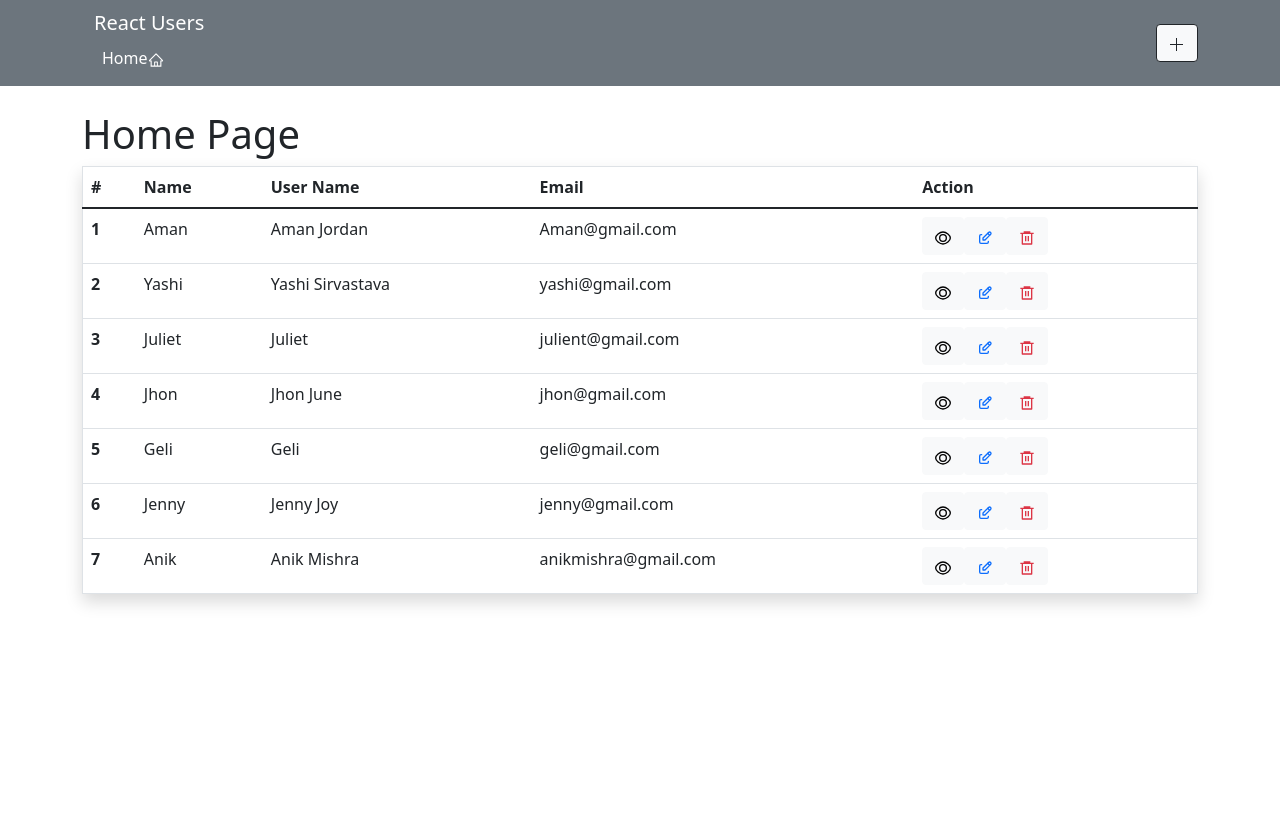
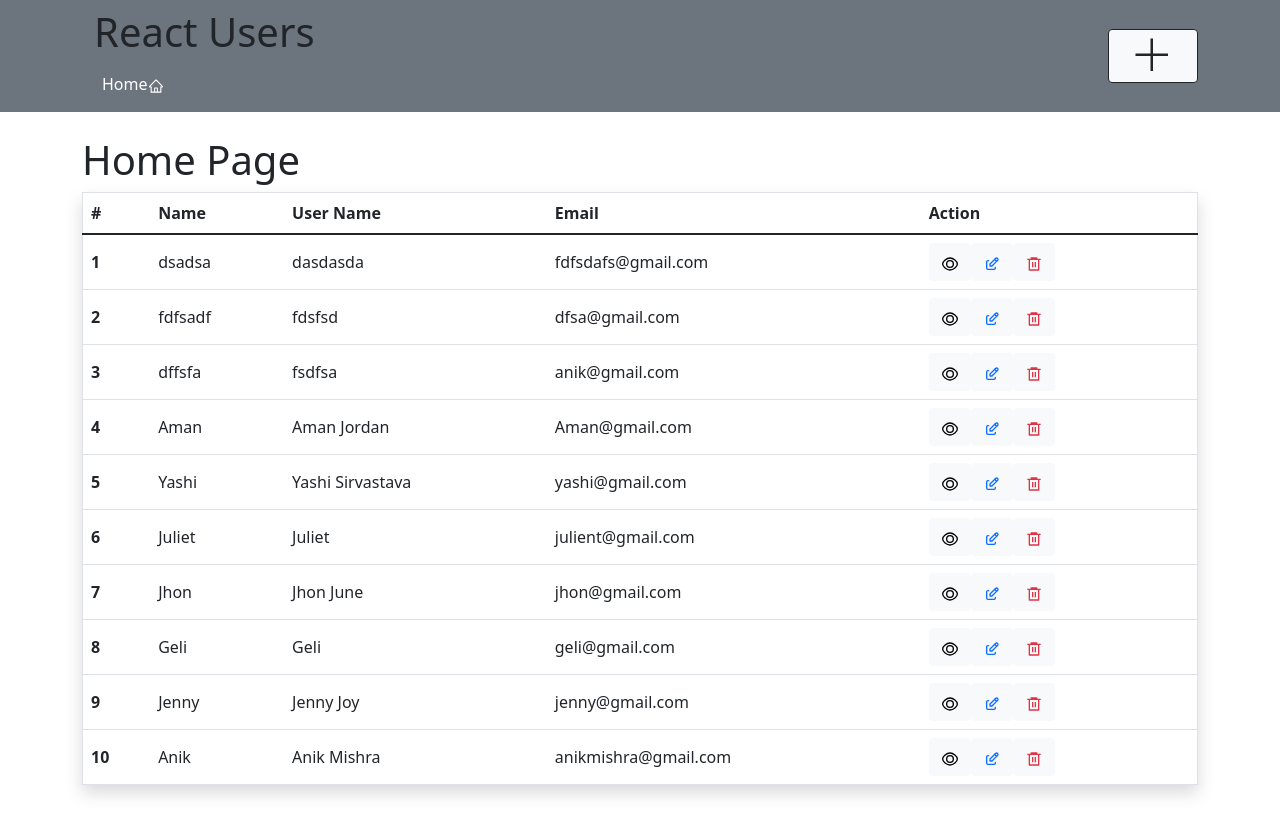
Before and after one commit to ANIKMISHRA/react_crud_project, a React (Create React App) app: page / in a window 1280 px wide. Before the commit the page ends 800 px from the top, so only its background shows below. Built offline with nearby package versions, Linux system fonts and the light colour scheme; data requests are answered from the project's data file.

Commit message:
worked on popup messages and styling

```diff
--- a/db.json
+++ b/db.json
@@ -55,6 +55,30 @@
       "phone": "837667632733",
       "website": "Amanjordandone.com",
       "id": 7
+    },
+    {
+      "name": "dffsfa",
+      "username": "fsdfsa",
+      "email": "anik@gmail.com",
+      "phone": "fdfsd",
+      "website": "fdsfsa",
+      "id": 8
+    },
+    {
+      "name": "fdfsadf",
+      "username": "fdsfsd",
+      "email": "dfsa@gmail.com",
+      "phone": "837667632733",
+      "website": "fsdfaffa",
+      "id": 9
+    },
+    {
+      "name": "dsadsa",
+      "username": "dasdasda",
+      "email": "fdfsdafs@gmail.com",
+      "phone": "dsfasf",
+      "website": "fdsfsa",
+      "id": 10
     }
   ]
 }
--- a/package.json
+++ b/package.json
@@ -16,6 +16,7 @@
     "react-icons": "^4.7.1",
     "react-router-dom": "^6.6.1",
     "react-scripts": "4.0.3",
+    "sweetalert2": "^11.6.16",
     "web-vitals": "^1.1.2"
   },
   "scripts": {
--- a/src/components/layout/Form.js
+++ b/src/components/layout/Form.js
@@ -32,7 +32,7 @@ const Form = ({ user, onSubmit, formErrors, id, setUser }) => {
                         className="form-control form-control-md"
                         value={name}
                         onChange={e => onInputChange(e)}
-                        placeholder="emnter your name" name="name"
+                        placeholder="enter your name" name="name"
                     />
                     <span className="frm-val-error">{formErrors?.name}</span>
                 </div>
@@ -92,7 +92,7 @@ const Form = ({ user, onSubmit, formErrors, id, setUser }) => {
                     <span className="frm-val-error">{formErrors?.website}</span>
                 </div>
             </div>
-            <button type="submit" disabled={!name || !email} className="btn btn-primary btn-block">{id ? 'Update user' : 'Add user'}</button>
+            <button type="submit" disabled={!name || !email} className="btn btn-secondary btn-block">{id ? 'Update user' : 'Add user'}</button>
         </form>
     )
 }
--- a/src/components/layout/Navbar.js
+++ b/src/components/layout/Navbar.js
@@ -15,7 +15,7 @@ const Navbar = () => {
         <nav className="navbar navbar-expand-lg navbar-dark bg-secondary">
             <div className="container">
                 <div className="container-fluid">
-                    <a className="navbar-brand" href="#">React Users</a>
+                    <h1>React Users</h1>
                     <button
                         className="navbar-toggler"
                         type="button"
@@ -29,15 +29,15 @@ const Navbar = () => {
                     <div className="collapse navbar-collapse" id="navbarSupportedContent">
                         <ul className="navbar-nav me-auto mb-2 mb-lg-0">
                             <li className="nav-item">
-                                <NavLink className="nav-link" exact to="/">
+                                <NavLink className="nav-link text-white" exact to="/">
                                     Home<AiOutlineHome />
                                 </NavLink>
                             </li>
                         </ul>
                     </div>
                 </div>
-                <Link className="btn btn-light btn-outline-dark pl-5 " type="button" to="/users/add">
-                    <VscAdd />
+                <Link className="btn btn-light btn-outline-dark px-4 " type="button" to="/users/add">
+                    <VscAdd size='40px'/>
                 </Link>
             </div>
         </nav>
--- a/src/components/pages/Home.js
+++ b/src/components/pages/Home.js
@@ -9,6 +9,8 @@ import { RiDeleteBin6Line } from 'react-icons/ri';
 
 // service
 import { deleteSpecificUser, getUsers } from '../services/Services';
+import { PopupMessage } from '../services/PopupMessages';
+import { ERROR_MESSAGE, DELETED_MESSAGE } from '../services/Messages';
 
 /**
  * Method to handle to show all users data
@@ -44,8 +46,10 @@ const Home = () => {
             await deleteSpecificUser(id);
             const results = await getUsers();
             setUsers(results?.data.reverse())
+            PopupMessage(DELETED_MESSAGE);
             navigate('/');
         } catch (error) {
+            PopupMessage(ERROR_MESSAGE);
             console.log(error);
         }
     }
@@ -56,7 +60,7 @@ const Home = () => {
                 <h1>Home Page</h1>
                 <table className="table border shadow">
                     <thead className="thead-dark">
-                        <tr>
+                        <tr className='align-middle'>
                             <th scope="col">#</th>
                             <th scope="col">Name</th>
                             <th scope="col">User Name</th>
@@ -66,8 +70,8 @@ const Home = () => {
                     </thead>
                     <tbody>
                         {
-                            users?.map((user, index) => (
-                                <tr key={index}>
+                          users && users?.map((user, index) => (
+                                <tr className='align-middle' key={index}>
                                     <th scope="row">{index + 1}</th>
                                     <td>{user?.name}</td>
                                     <td>{user?.username}</td>
--- /dev/null
+++ b/src/components/services/Messages.js
@@ -0,0 +1,5 @@
+// Messages
+export const SUCCESS_MESSAGE = 'User added successfully';
+export const ERROR_MESSAGE = 'Something went wrong!';
+export const DELETED_MESSAGE = 'Deleted successfully';
+export const UPDATED_MESSAGE = 'Updated successfully';
--- /dev/null
+++ b/src/components/services/PopupMessages.js
@@ -0,0 +1,16 @@
+// npm package
+import Swal from "sweetalert2";
+
+/**
+ * Method to handle Popup messages.
+ * @param {string} title
+ */
+const PopupMessage = (title) => {
+    Swal.fire({
+        position: 'top-end',
+        title: title,
+        timer: 1500,
+        confirmButtonColor: '#3085d6'
+    })
+}
+export {PopupMessage};
--- a/src/components/users/AddUser.js
+++ b/src/components/users/AddUser.js
@@ -1,6 +1,5 @@
 // npm packages
 import React, { useState, useEffect } from "react";
-import axios from "axios";
 import { useNavigate } from "react-router-dom";
 
 // component
@@ -8,6 +7,8 @@ import Form from "../layout/Form";
 
 // service
 import { addUser } from "../services/Services";
+import { SUCCESS_MESSAGE, ERROR_MESSAGE } from "../services/Messages";
+import { PopupMessage } from "../services/PopupMessages";
 
 /**
  * Method to handle add user
@@ -46,11 +47,19 @@ const AddUser = () => {
     /**
      * Component did mount
      */
-    useEffect(async (e) => {
+    useEffect(() => {
+        (async () => {
+            try {
                 if (Object.keys(formErrors).length === 0 && isSubmit) {
                     await addUser(user);
+                    PopupMessage(SUCCESS_MESSAGE)
                     navigate("/");
                 }
+            } catch (error) {
+                PopupMessage(ERROR_MESSAGE);
+               console.log(error) ;
+            }
+        })();
     }, [formErrors])
 
     // form validation
@@ -82,8 +91,10 @@ const AddUser = () => {
 
     return (
         <div className="container">
+            <div className="py-4">
                 <h1>Add User</h1>
                 <Form user={user} setUser={setUser} onSubmit={onSubmit} formErrors={formErrors} />
+            </div>
         </div>
     )
 }
--- a/src/components/users/EditUser.js
+++ b/src/components/users/EditUser.js
@@ -8,6 +8,8 @@ import Form from "../layout/Form";
 
 // services
 import { getSpecificUser, updateSpecificUserData } from "../services/Services";
+import { PopupMessage } from "../services/PopupMessages";
+import { UPDATED_MESSAGE, ERROR_MESSAGE } from "../services/Messages";
 
 /**
  * Method to handle to edit user data.
@@ -36,8 +38,10 @@ const EditUser = () => {
         event.preventDefault();
         try {
             await updateSpecificUserData(user, id);
+            PopupMessage(UPDATED_MESSAGE);
             navigate("/");
         } catch (error) {
+            PopupMessage(ERROR_MESSAGE)
             console.log(error);
         }
     }
```
Also changed, not shown: 1 other file (tests, documents, lock files or other folders). Lines whose indentation alone changed are shown as unchanged.
